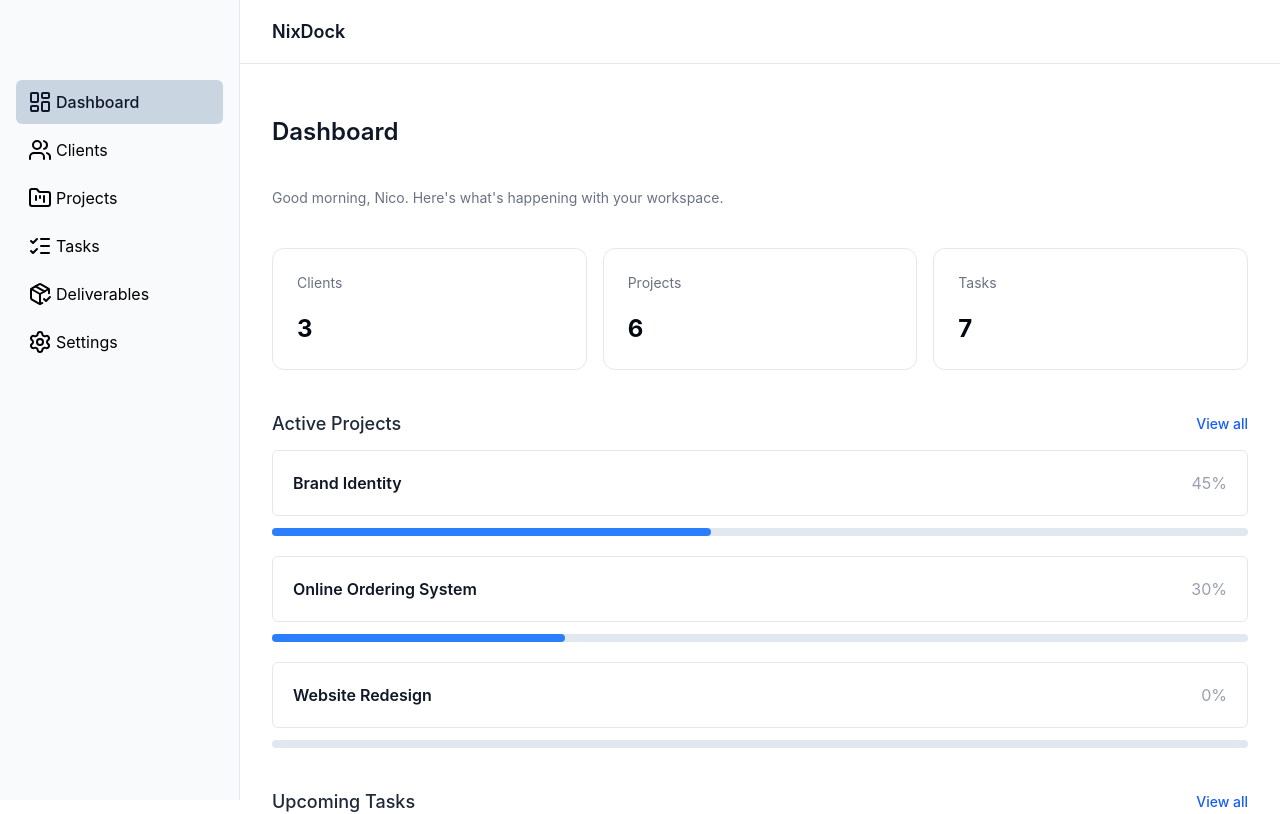
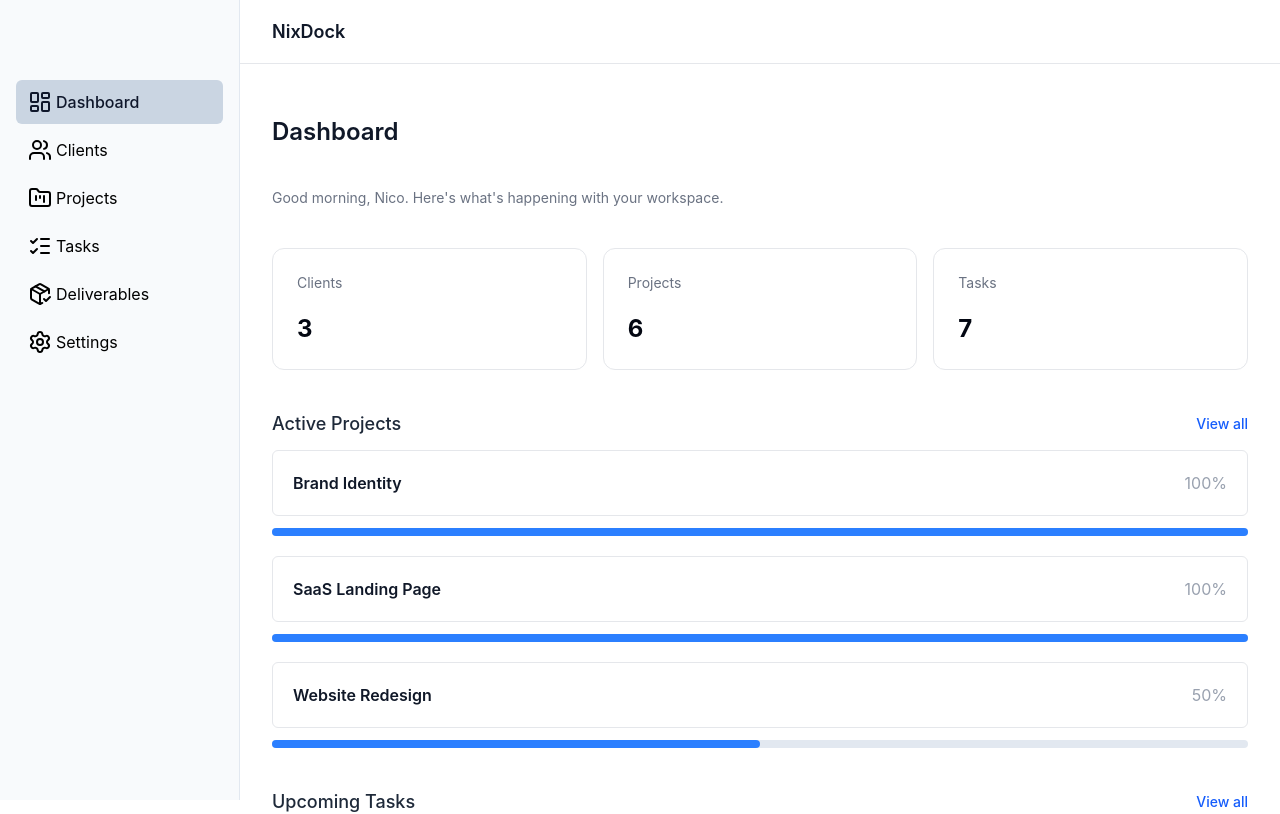
Before and after one commit to nico-devstudio/NixDock, a React (Vite) app: page / in a window 1280 px wide. Shown: the top 814 px of the page. Built offline with nearby package versions, Linux system fonts and the light colour scheme.

Commit message:
feat: derive project progress from task completion

```diff
--- a/src/data/projects.js
+++ b/src/data/projects.js
@@ -1,7 +1,7 @@
 export const projects = [
-    { id: 1, clientId: 1, name: "Website Redesign", status: "Planning", deadline: "2026-09-30", progress: 0 },
-    { id: 2, clientId: 1, name: "Brand Identity", status: "In Progress", deadline: "2026-09-20", progress: 45 },
-    { id: 3, clientId: 1, name: "Landing Page", status: "Completed", deadline: "2026-09-24", progress: 100 },
-    { id: 4, clientId: 2, name: "Restaurant Website", status: "Completed", deadline: "2026-09-28", progress: 100 },
-    { id: 5, clientId: 2, name: "Online Ordering System", status: "In Progress", deadline: "2026-09-26", progress: 30 },
-    { id: 6, clientId: 3, name: "SaaS Landing Page", status: "Planning", deadline: "2026-09-22", progress: 0 }]
+    { id: 1, clientId: 1, name: "Website Redesign", status: "Planning", deadline: "2026-09-30", },
+    { id: 2, clientId: 1, name: "Brand Identity", status: "In Progress", deadline: "2026-09-20", },
+    { id: 3, clientId: 1, name: "Landing Page", status: "Completed", deadline: "2026-09-24", },
+    { id: 4, clientId: 2, name: "Restaurant Website", status: "Completed", deadline: "2026-09-28", },
+    { id: 5, clientId: 2, name: "Online Ordering System", status: "In Progress", deadline: "2026-09-26", },
+    { id: 6, clientId: 3, name: "SaaS Landing Page", status: "Planning", deadline: "2026-09-22", }]
--- a/src/pages/Dashboard.jsx
+++ b/src/pages/Dashboard.jsx
@@ -18,9 +18,27 @@ export default function Dashboard() {
     "text-sm font-medium text-blue-600 hover:text-blue-700 transition-colors";
   const activeProjects = projectList
     .filter((project) => project.status !== "Completed")
+    .map((project) => {
+      const projectTasks = taskList.filter(
+        (task) => task.projectId === project.id,
+      );
+
+      const completedTasks = projectTasks.filter(
+        (task) => task.status === "Completed",
+      );
+
+      const totalTasks = projectTasks.length;
+      const completedTaskCount = completedTasks.length;
+
+      const progress = totalTasks ? (completedTaskCount / totalTasks) * 100 : 0;
+
+      return {
+        ...project,
+        progress,
+      };
+    })
     .sort((a, b) => b.progress - a.progress)
     .slice(0, 3);
-
   const upcomingTasks = taskList
     .filter(
       (task) =>
@@ -78,7 +96,8 @@ export default function Dashboard() {
           </div>
           {activeProjects.length > 0 ? (
             <ul className="space-y-5">
-              {activeProjects.map((activeProj) => (
+              {activeProjects.map((activeProj) => {
+                return (
                   <li key={activeProj.id}>
                     <Link to={`/projects/${activeProj.id}`}>
                       <div
@@ -99,7 +118,8 @@ export default function Dashboard() {
                       ></div>
                     </div>
                   </li>
-              ))}
+                );
+              })}
             </ul>
           ) : (
             <div className="border border-gray-200 rounded-xl p-8 flex flex-col items-center gap-3 text-center">
--- a/src/pages/Projects.jsx
+++ b/src/pages/Projects.jsx
@@ -19,6 +19,7 @@ export default function Projects() {
     setProjectList,
     setTaskList,
     setDeliverableList,
+    taskList,
   } = useOutletContext();
   const projectForm = useRef();
 
@@ -65,9 +66,21 @@ export default function Projects() {
       <ul className="flex flex-col gap-3 max-w-5xl">
         {projectList.length > 0 ? (
           projectList.map((project) => {
+            const projectTasks = taskList.filter(
+              (task) => task.projectId === project.id,
+            );
+            const completedTasks = projectTasks.filter(
+              (task) => task.status === "Completed",
+            );
             const client = clientList.find(
               (client) => client.id === project.clientId,
             );
+            const totalTasks = projectTasks.length;
+            const completedTaskCount = completedTasks.length;
+            const progress = totalTasks
+              ? (completedTaskCount / totalTasks) * 100
+              : 0;
+
             return (
               <li
                 key={project.id}
@@ -87,10 +100,10 @@ export default function Projects() {
                     <div className={`${actProjOuterProgStyle} flex-1`}>
                       <div
                         className={actProjInnerProgStyle}
-                        style={{ width: `${project.progress}%` }}
+                        style={{ width: `${progress}%` }}
                       ></div>
                     </div>
-                    <p className="text-sm text-gray-500">{project.progress}%</p>
+                    <p className="text-sm text-gray-500">{progress}%</p>
                   </div>
 
                   <div className="flex justify-between items-center">
```
Lines whose indentation alone changed are shown as unchanged.
